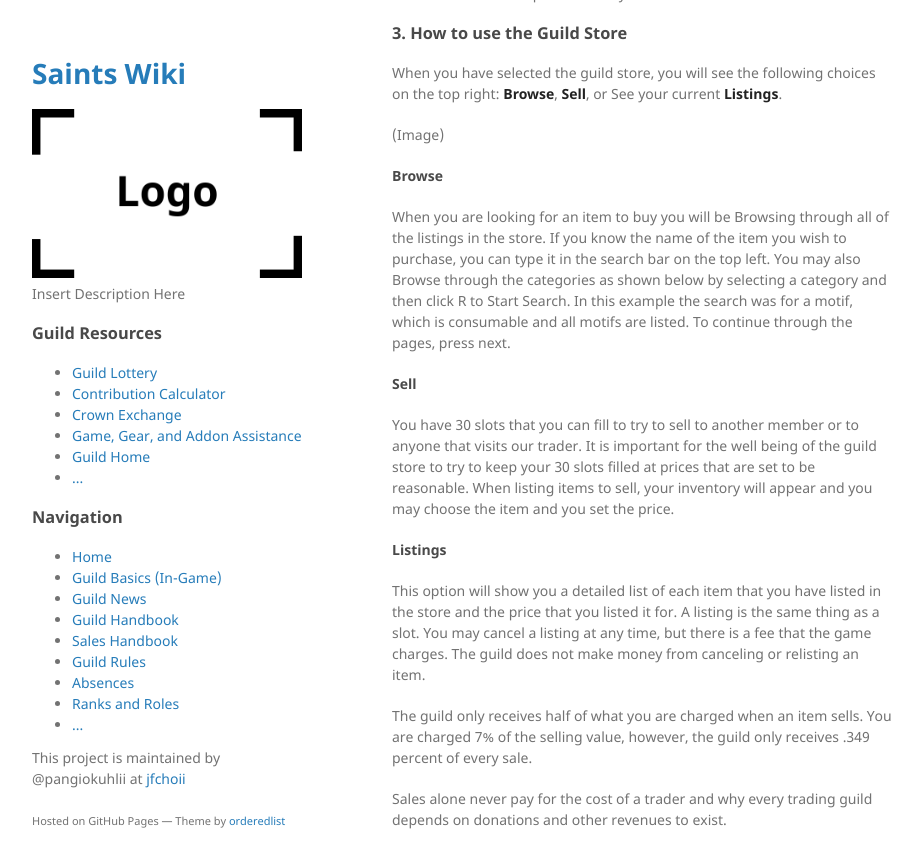
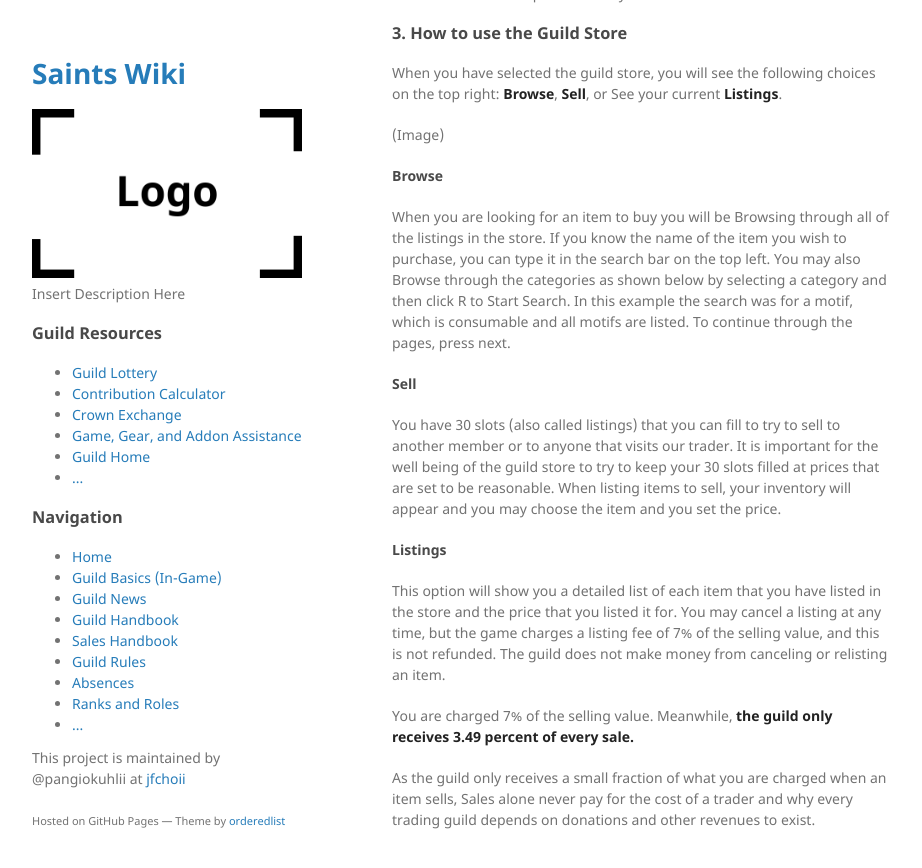
Before and after one commit to jfchoii/saints2, a Jekyll site: the page built from wiki/Guild-Basics.md, in a window 1280 px wide and 900 px high, scrolled down 1487 px. Shown: the top 868 px of the window, without its empty margins (178-1100 px from the left). Built offline with Jekyll 4.4.1, drawn with Linux system fonts in a browser that asks for light colours; our own code applies the rules of GitHub Pages for plain Markdown files; some of the changed text lies outside the part shown.

Commit message:
Sales amended

```diff
--- a/wiki/Guild-Basics.md
+++ b/wiki/Guild-Basics.md
@@ -59,11 +59,11 @@ When you have selected the guild store, you will see the following choices on th
 When you are looking for an item to buy you will be Browsing through all of the listings in the store.  If you know the name of the item you wish to purchase, you can type it in the search bar on the top left.  You may also Browse through the categories as shown below by selecting a category and then click R to Start Search.  In this example the search was for a motif, which is consumable and all motifs are listed.  To continue through the pages, press next.
 
 #### Sell
-You have 30 slots that you can fill to try to sell to another member or to anyone that visits our trader.  It is important for the well being of the guild store to try to keep your 30 slots filled at prices that are set to be reasonable.  When listing items to sell, your inventory will appear and you may choose the item and you set the price.
+You have 30 slots (also called listings) that you can fill to try to sell to another member or to anyone that visits our trader.  It is important for the well being of the guild store to try to keep your 30 slots filled at prices that are set to be reasonable.  When listing items to sell, your inventory will appear and you may choose the item and you set the price.
 
 #### Listings
-This option will show you a detailed list of each item that you have listed in the store and the price that you listed it for.  A listing is the same thing as a slot.  You may cancel a listing at any time, but there is a fee that the game charges.  The guild does not make money from canceling or relisting an item.
+This option will show you a detailed list of each item that you have listed in the store and the price that you listed it for. You may cancel a listing at any time, but the game charges a listing fee of 7% of the selling value, and this is not refunded. The guild does not make money from canceling or relisting an item.
 
-The guild only receives half of what you are charged when an item sells.  You are charged 7% of the selling value, however, the guild only receives .349 percent of every sale.
+You are charged 7% of the selling value. Meanwhile, **the guild only receives 3.49 percent of every sale.**
 
-Sales alone never pay for the cost of a trader and why every trading guild depends on donations and other revenues to exist.
+As the guild only receives a small fraction of what you are charged when an item sells, Sales alone never pay for the cost of a trader and why every trading guild depends on donations and other revenues to exist.
```
Also changed, not shown: other parts of wiki/Guild-Basics.md (+1 -1 lines), index.md (+1 -1 lines).
